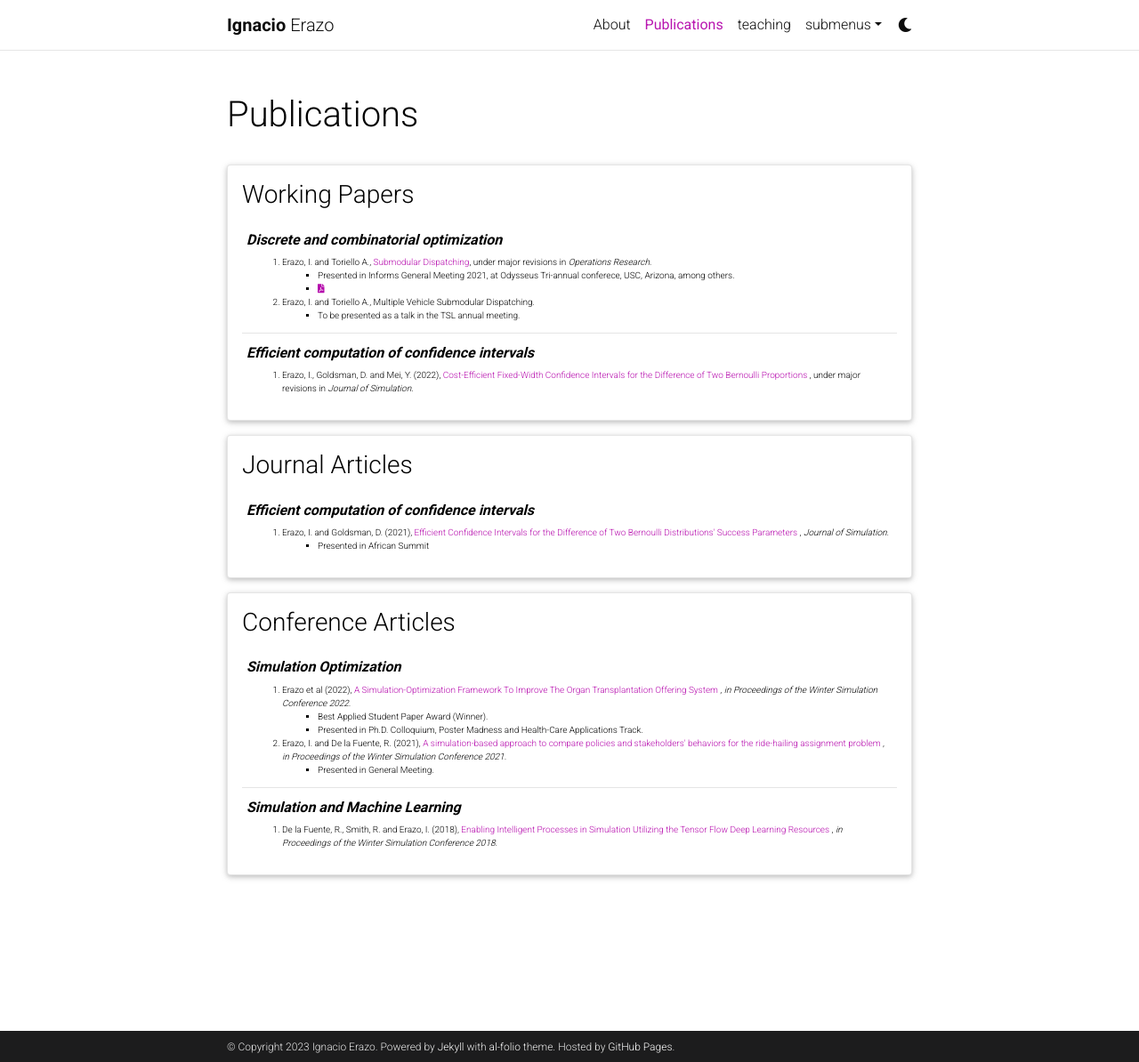
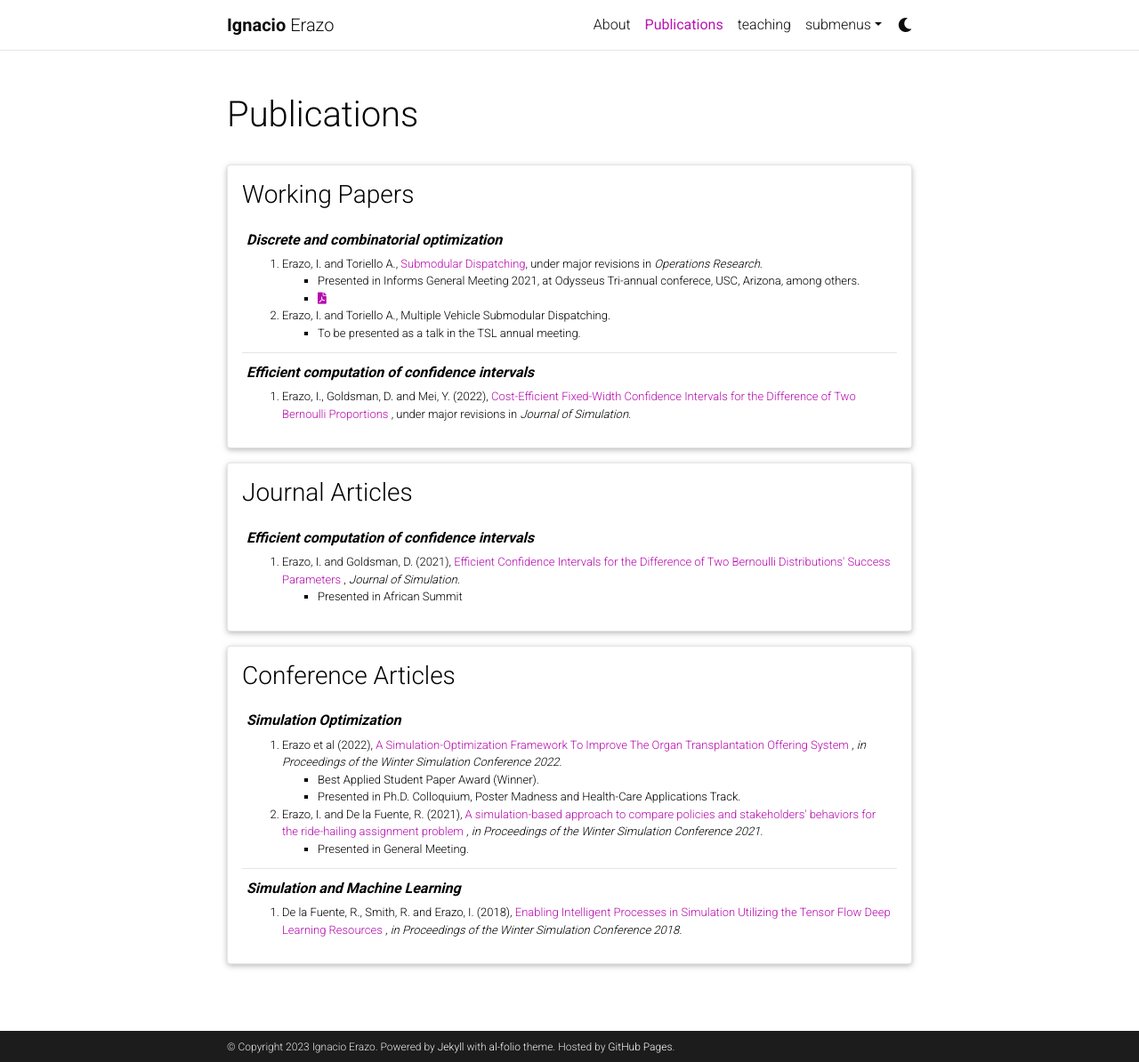
Before and after one commit to ierazo/ierazo.github.io, a Jekyll site: the page built from _pages/pubs_detailed.md, in a window 1280 px wide and 1194 px high. Shown: the whole window at 89% size. Built offline with Jekyll 4.4.1, drawn with Linux system fonts in a browser that asks for light colours; comment, search, counter and statistics services are not loaded; a style sheet for code colours, icons or effects is not loaded.

Commit message:
changed icon plus size in publications

```diff
--- a/_config.yml
+++ b/_config.yml
@@ -16,7 +16,7 @@ footer_text: >
 keywords: jekyll, jekyll-theme, academic-website, portfolio-website  # add your own keywords or leave empty
 
 lang: en # the language of your site (for example: en, fr, cn, ru, etc.)
-icon: "U+267E" #  # the emoji used as the favicon (alternatively, provide image name in /assets/img/)
+icon: prof_pic_apple.png #  # the emoji used as the favicon (alternatively, provide image name in /assets/img/)
 
 url: https://ierazo.github.io # the base hostname & protocol for your site
 baseurl: # the subpath of your site, e.g. /blog/
--- a/_includes/cv/pubs_list.html
+++ b/_includes/cv/pubs_list.html
@@ -6,20 +6,22 @@
             <h6 class="font-weight-bold font-italic">{{content.title}}</h6>
             {% endif %}
             {% if content.description %}
-            <font size="-2">
+            <font size="-1">
               <ol type="1" class="items">
                 {% for item in content.description %}
                   <li>
                     {% if item.title %}
                         <span class="item-title"> {{ item.title }} </span>
                     {% endif %}
+                    <font size="-1">
                     {% if item.contents %}
                       <ul class="subitems">
                       {% for subitem in item.contents %}
-                        <li><span class="subitem">  {{ subitem }}  </span></li>
+                        <li><span class="subitem"> {{ subitem }}   </span></li>
                       {% endfor %}
                       </ul>
                     {% endif %}
+                    </font>
                   </li>
                 {% endfor %}
               </ol>
```
